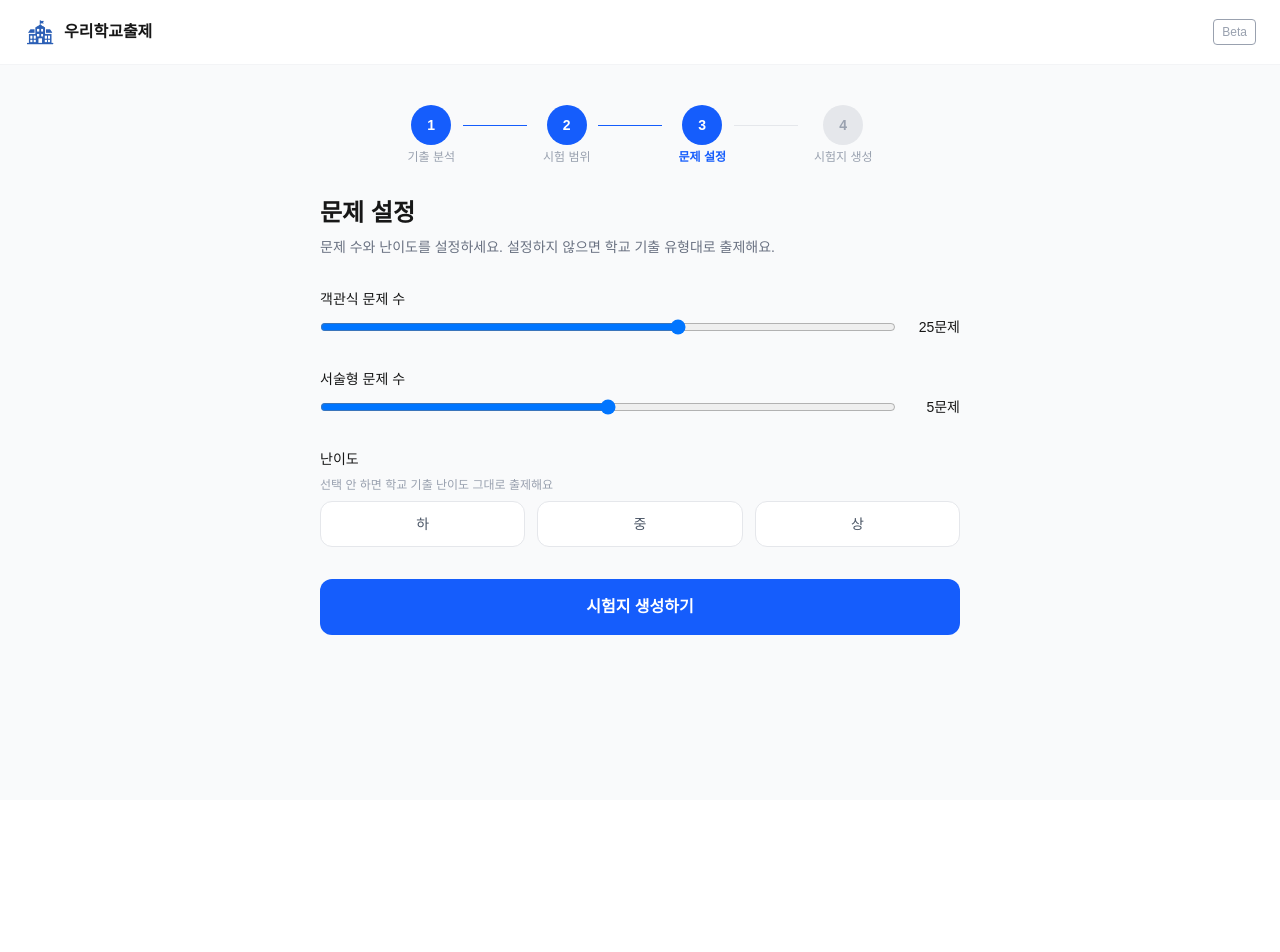
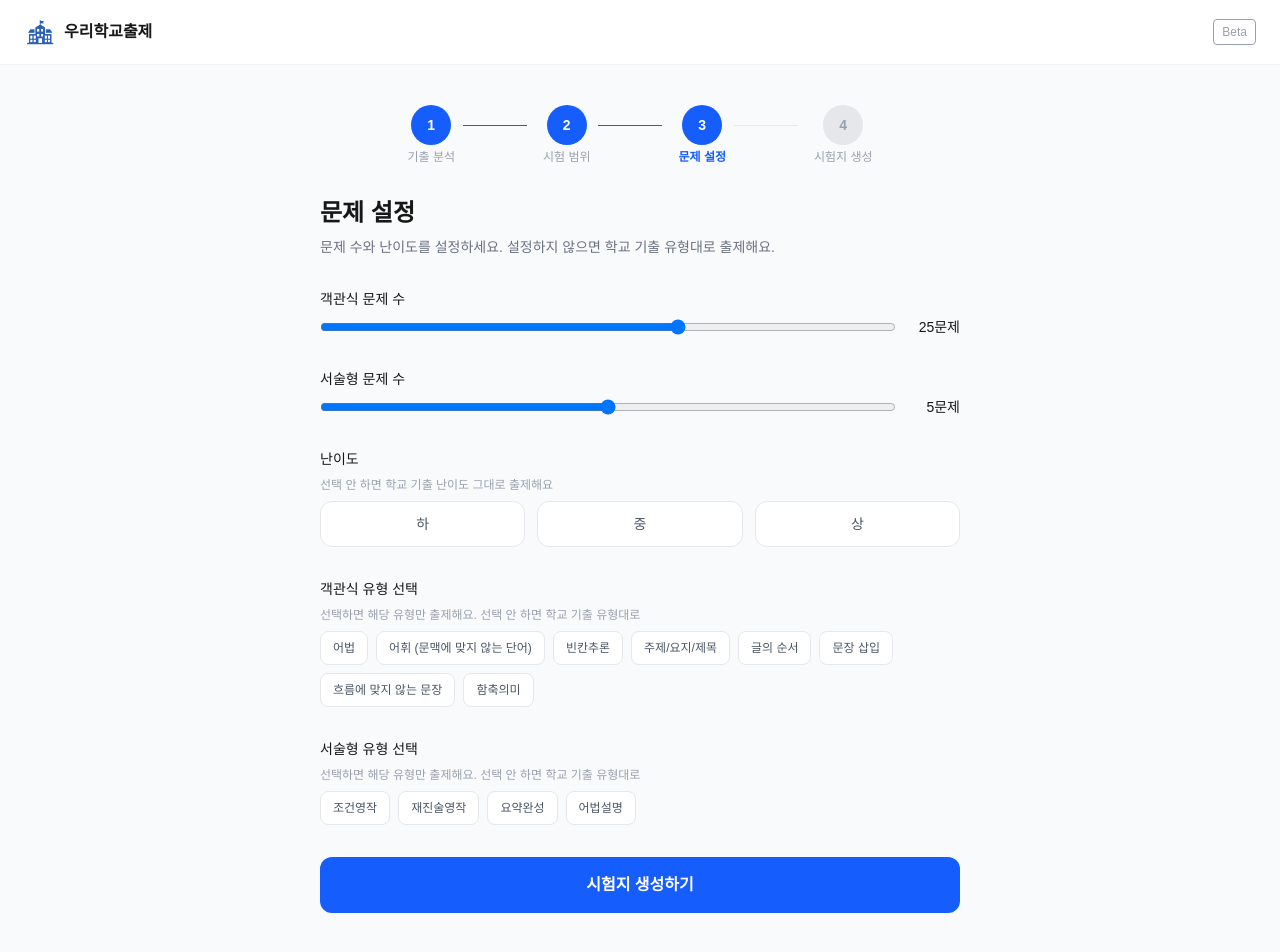
Before and after one commit to yunamaylee/exam_maker, a Next.js app in the folder Desktop/exam_maker/frontend/: page /settings in a window 1280 px wide. Before the commit the page ends 800 px from the top, so only its background shows below. Built offline with nearby package versions, Linux system fonts and the light colour scheme; a web font is replaced by a local one.

Commit message:
feat: 문제 유형 선택 기능 추가 (#15)

```diff
--- a/Desktop/exam_maker/frontend/app/result/page.tsx
+++ b/Desktop/exam_maker/frontend/app/result/page.tsx
@@ -121,7 +121,7 @@ export default function ResultPage() {
             onClick={handleDownload}
             className="w-full bg-blue-600 text-white py-4 rounded-xl font-semibold transition-colors"
           >
-            📄 다시 다운로드
+            📄 다운로드
           </button>
           <button
             onClick={handleReset}
--- a/Desktop/exam_maker/frontend/app/settings/page.tsx
+++ b/Desktop/exam_maker/frontend/app/settings/page.tsx
@@ -4,6 +4,25 @@ import { useState } from 'react'
 import { useRouter } from 'next/navigation'
 import Stepper from '@/components/ui/Stepper'
 import { useExamStore } from '@/stores/examStore'
+
+// constants
+const MC_TYPES = [
+  '어법',
+  '어휘 (문맥에 맞지 않는 단어)',
+  '빈칸추론',
+  '주제/요지/제목',
+  '글의 순서',
+  '문장 삽입',
+  '흐름에 맞지 않는 문장',
+  '함축의미',
+]
+
+const SUBJECTIVE_TYPES = [
+  '조건영작',
+  '재진술영작',
+  '요약완성',
+  '어법설명',
+]
 
 /**
  * 3단계: 문제 설정 페이지
@@ -21,13 +40,21 @@ export default function SettingsPage() {
     analysisResult?.exam_meta?.subjective?.count ?? 5
   )
   const [difficulty, setDifficulty] = useState<string | null>(null)
+  const [selectedTypes, setSelectedTypes] = useState<string[]>([])
 
   // handlers
+  const handleTypeToggle = (type: string) => {
+    setSelectedTypes((prev) =>
+      prev.includes(type) ? prev.filter((t) => t !== type) : [...prev, type]
+    )
+  }
+
   const handleNext = () => {
     setOptions({
       multiple_choice: multipleChoice,
       subjective,
       difficulty,
+      question_types: selectedTypes,
     })
     router.push('/result')
   }
@@ -109,6 +136,48 @@ export default function SettingsPage() {
           </div>
         </div>
 
+        {/* 객관식 유형 선택 */}
+        <div className="flex flex-col gap-2">
+          <label className="text-sm font-medium">객관식 유형 선택</label>
+          <p className="text-xs text-gray-400">선택하면 해당 유형만 출제해요. 선택 안 하면 학교 기출 유형대로</p>
+          <div className="flex flex-wrap gap-2">
+            {MC_TYPES.map((type) => (
+              <button
+                key={type}
+                onClick={() => handleTypeToggle(type)}
+                className={`px-3 py-2 rounded-lg text-xs font-medium border transition-colors
+                  ${selectedTypes.includes(type)
+                    ? 'bg-blue-600 text-white border-blue-600'
+                    : 'bg-white text-gray-600 border-gray-200 hover:border-blue-300'
+                  }`}
+              >
+                {type}
+              </button>
+            ))}
+          </div>
+        </div>
+
+        {/* 서술형 유형 선택 */}
+        <div className="flex flex-col gap-2">
+          <label className="text-sm font-medium">서술형 유형 선택</label>
+          <p className="text-xs text-gray-400">선택하면 해당 유형만 출제해요. 선택 안 하면 학교 기출 유형대로</p>
+          <div className="flex flex-wrap gap-2">
+            {SUBJECTIVE_TYPES.map((type) => (
+              <button
+                key={type}
+                onClick={() => handleTypeToggle(type)}
+                className={`px-3 py-2 rounded-lg text-xs font-medium border transition-colors
+                  ${selectedTypes.includes(type)
+                    ? 'bg-blue-600 text-white border-blue-600'
+                    : 'bg-white text-gray-600 border-gray-200 hover:border-blue-300'
+                  }`}
+              >
+                {type}
+              </button>
+            ))}
+          </div>
+        </div>
+
         {/* 다음 버튼 */}
         <button
           onClick={handleNext}
--- a/Desktop/exam_maker/frontend/stores/examStore.ts
+++ b/Desktop/exam_maker/frontend/stores/examStore.ts
@@ -32,6 +32,7 @@ type ExamStore = {
     multiple_choice: number
     subjective: number
     difficulty: string | null
+    question_types: string[]
   } | null
 
   // 4단계: 생성된 시험지
```
